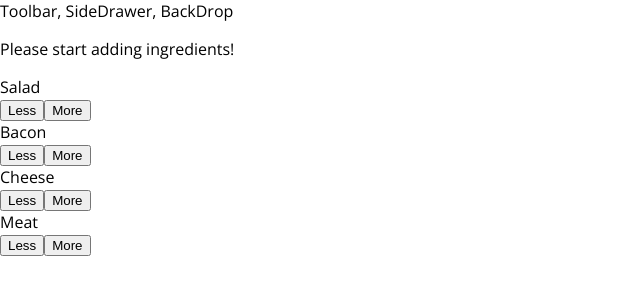
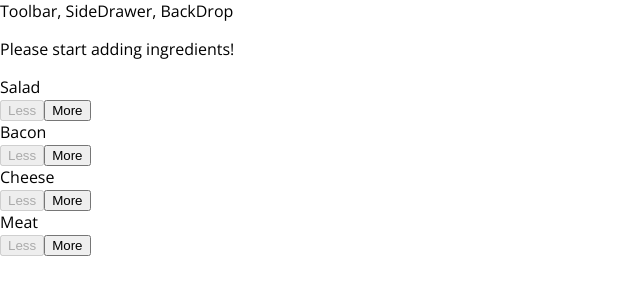
Before and after one commit to Chadsglm/burger-builder, a React app: page / in a window 1280 px wide. Shown: the top 300 px of the page, without its empty margins (0-640 px from the left). Built offline with nearby package versions, Linux system fonts and the light colour scheme.

Commit message:
Removing Ingredients Safely

```diff
--- a/src/components/Burger/BuildControls/BuildControl/BuildControl.js
+++ b/src/components/Burger/BuildControls/BuildControl/BuildControl.js
@@ -5,7 +5,11 @@
 const buildControl = (props) => (
   <div className={classes.BuildControl}>
     <div className={classes.Label}>{props.label}</div>
-    <button className={classes.Less}>Less</button>
+    <button
+      className={classes.Less}
+      onClick={props.removed}
+      disabled={props.disabled}>Less
+    </button>
     <button
       className={classes.More}
       onClick={props.added}>More
--- a/src/components/Burger/BuildControls/BuildControls.js
+++ b/src/components/Burger/BuildControls/BuildControls.js
@@ -16,7 +16,9 @@
       <BuildControl
         key={ctrl.label}
         label={ctrl.label}
-        added={() => props.ingredientAdded(ctrl.type)} />
+        added={() => props.ingredientAdded(ctrl.type)}
+        removed={() => props.ingredientRemoved(ctrl.type)}
+        disabled={props.disabled[ctrl.type]} />
     ))}
   </div>
 );
--- a/src/containers/BurgerBuilder/BurgerBuilder.js
+++ b/src/containers/BurgerBuilder/BurgerBuilder.js
@@ -30,7 +30,7 @@
     const oldCount = this.state.ingredients[type];
     const updatedCount = oldCount + 1;
     const updatedIngredients = {
-        ...this.state.ingredients
+      ...this.state.ingredients
     };
     updatedIngredients[type] = updatedCount;
     const priceAddition = INGREDIENT_PRICES[type];
@@ -40,15 +40,37 @@
   }
 
   removeIngredientHandler = ( type ) => {
-
-  }
+    const oldCount = this.state.ingredients[type];
+    if ( oldCount <= 0 ) {
+      return;
+    }
+    const updatedCount = oldCount - 1;
+    const updatedIngredients = {
+      ...this.state.ingredients
+    };
+    updatedIngredients[type] = updatedCount;
+    const priceDeduction = INGREDIENT_PRICES[type];
+    const oldPrice = this.state.totalPrice;
+    const newPrice = oldPrice - priceDeduction;
+    this.setState( { totalPrice: newPrice, ingredients: updatedIngredients } );
+}
 
   render() {
+    const disabledInfo = {
+      ...this.state.ingredients
+    };
+    // console.log(disabledInfo);
+    for ( let key in disabledInfo ) {
+      disabledInfo[key] = disabledInfo[key] <= 0
+      // console.log(disabledInfo[key]);
+    }
     return (
       <Aux>
         <Burger ingredients={this.state.ingredients}/>
         <BuildControls
-          ingredientAdded={this.addIngredientHandler} />
+          ingredientAdded={this.addIngredientHandler}
+          ingredientRemoved={this.removeIngredientHandler}
+          disabled={disabledInfo} />
       </Aux>
     );
   }
```
